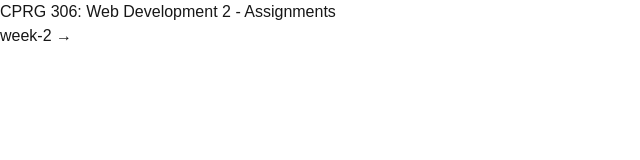
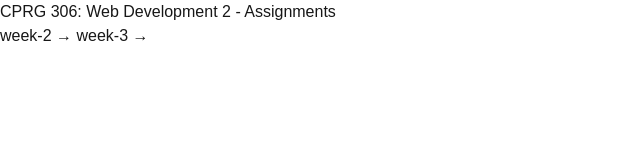
Before and after one commit to Santiago22-py/cprg306-assignments, a Next.js app: page / in a window 1280 px wide. Shown: the top 160 px of the page, without its empty margins (0-640 px from the left). Built offline with nearby package versions, Linux system fonts and the light colour scheme.

Commit message:
Added reference to week 3

```diff
--- a/app/page.js
+++ b/app/page.js
@@ -7,6 +7,8 @@ export default function Home() {
       <p>
         <a href="/week-2"> week-2 </a>
         →
+        <a href="/week-3"> week-3 </a>
+        →
       </p>
     </main>
   );
```
